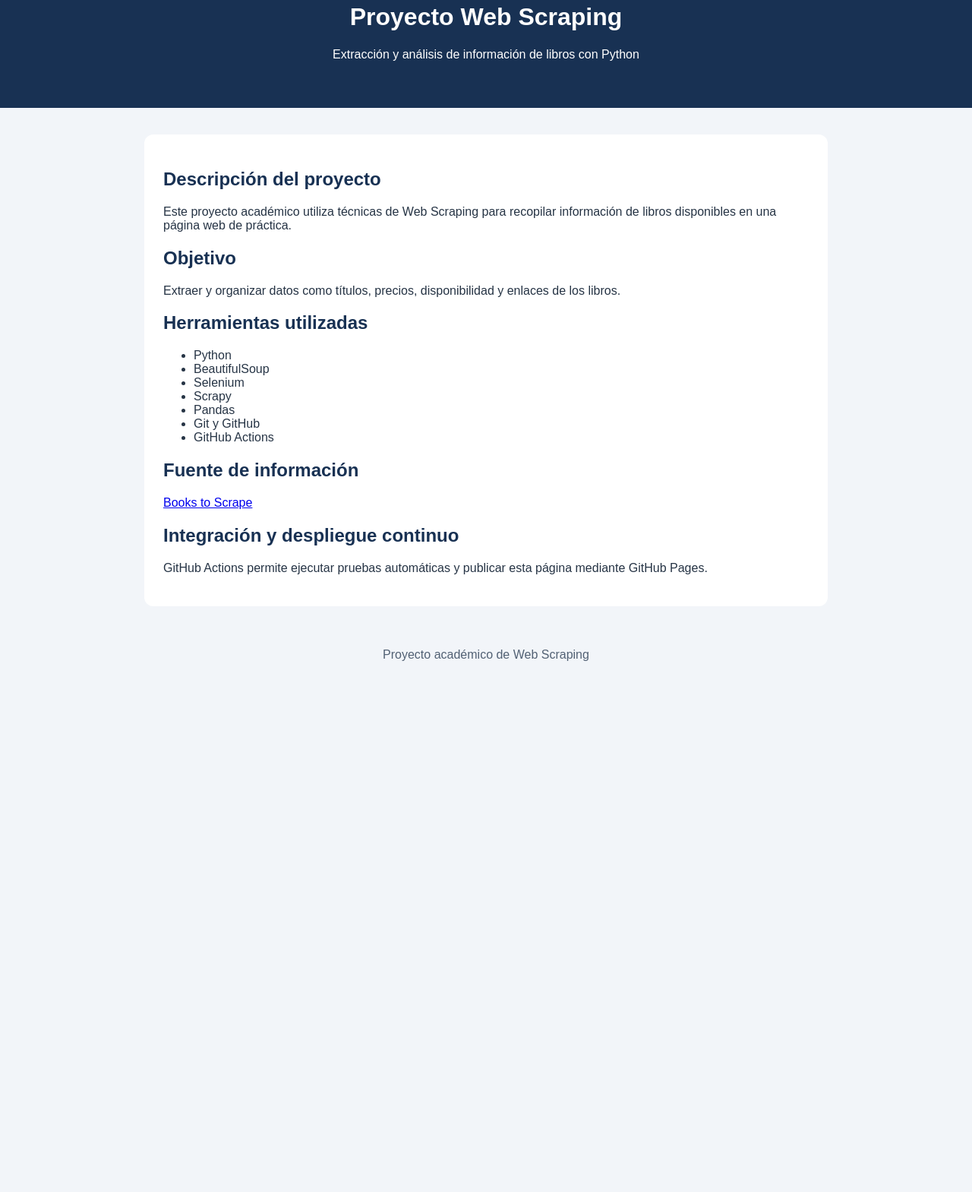
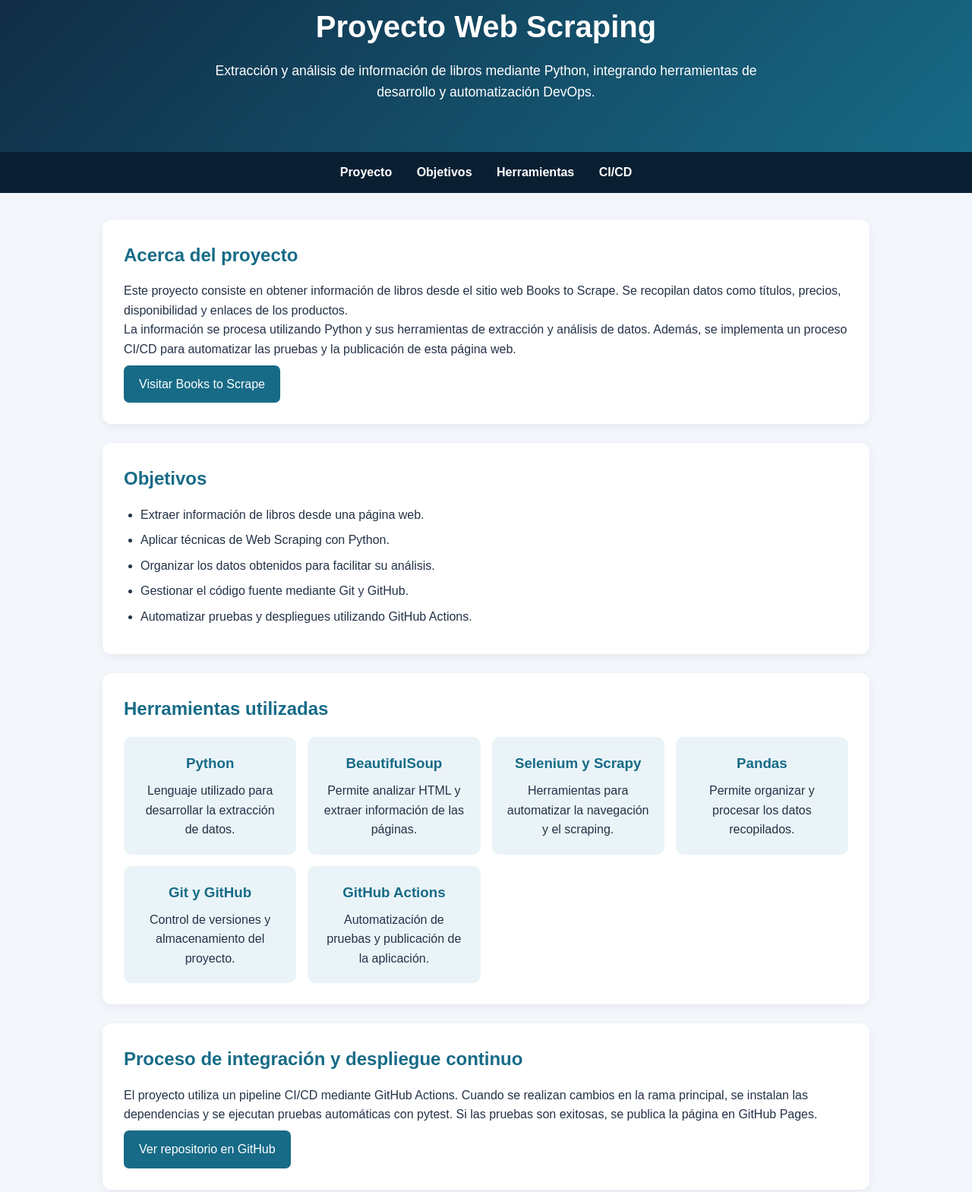
Before and after one commit to DiegoMauricioSuaza/PROYECTO-WEB-SCRAPING, a plain HTML site: page docs/index.html in a window 1280 px wide. Shown: the part 62-1631 px from the top of the page at 76% size. Before the commit the page ends 953 px from the top, so only its background shows below. Drawn offline with Linux system fonts and the light colour scheme.

Commit message:
Mejora de aplicacion e integracion del pipeline CI-CD

```diff
--- a/docs/index.html
+++ b/docs/index.html
@@ -4,84 +4,244 @@
 <head>
     <meta charset="UTF-8">
     <meta name="viewport" content="width=device-width, initial-scale=1.0">
-    <title>Proyecto Web Scraping</title>
+    <meta name="description" content="Proyecto académico de Web Scraping con Python y automatización CI/CD usando GitHub Actions.">
+    <title>Proyecto Web Scraping | Python y DevOps</title>
+
     <style>
+        * {
+            margin: 0;
+            padding: 0;
+            box-sizing: border-box;
+        }
+
         body {
             font-family: Arial, sans-serif;
-            margin: 0;
-            background: #f2f5f9;
-            color: #263445;
+            background: #f3f6fb;
+            color: #243247;
+            line-height: 1.6;
         }
+
         header {
-            background: #183153;
+            background: linear-gradient(135deg, #102a43, #176b87);
             color: white;
             text-align: center;
-            padding: 45px 20px;
+            padding: 65px 20px;
         }
+
+        header h1 {
+            font-size: 2.5rem;
+            margin-bottom: 12px;
+        }
+
+        header p {
+            max-width: 750px;
+            margin: auto;
+            font-size: 1.1rem;
+        }
+
+        nav {
+            background: #0b1f33;
+            padding: 14px;
+            text-align: center;
+        }
+
+        nav a {
+            color: white;
+            text-decoration: none;
+            margin: 0 14px;
+            font-weight: bold;
+        }
+
+        nav a:hover {
+            color: #71d1e8;
+        }
+
         main {
-            max-width: 850px;
+            max-width: 1050px;
             margin: 35px auto;
-            padding: 25px;
+            padding: 0 20px;
+        }
+
+        section {
             background: white;
+            padding: 28px;
+            margin-bottom: 25px;
             border-radius: 12px;
+            box-shadow: 0 3px 12px rgba(0,0,0,0.06);
         }
+
         h2 {
-            color: #183153;
+            color: #176b87;
+            margin-bottom: 15px;
         }
+
+        ul {
+            padding-left: 22px;
+        }
+
+        li {
+            margin-bottom: 8px;
+        }
+
+        .cards {
+            display: grid;
+            grid-template-columns: repeat(auto-fit, minmax(190px, 1fr));
+            gap: 15px;
+            margin-top: 18px;
+        }
+
+        .card {
+            background: #eaf4f8;
+            padding: 20px;
+            border-radius: 10px;
+            text-align: center;
+        }
+
+        .card h3 {
+            color: #176b87;
+            margin-bottom: 8px;
+        }
+
+        .button {
+            display: inline-block;
+            background: #176b87;
+            color: white;
+            padding: 12px 20px;
+            border-radius: 7px;
+            text-decoration: none;
+            margin: 8px 8px 0 0;
+        }
+
+        .button:hover {
+            background: #102a43;
+        }
+
         footer {
+            background: #0b1f33;
+            color: white;
             text-align: center;
-            padding: 20px;
-            color: #526174;
+            padding: 22px;
+            margin-top: 40px;
+        }
+
+        @media (max-width: 600px) {
+            header h1 {
+                font-size: 1.8rem;
+            }
+
+            nav a {
+                display: inline-block;
+                margin: 5px 8px;
+            }
+
+            section {
+                padding: 20px;
+            }
         }
     </style>
 </head>
+
 <body>
+
     <header>
         <h1>Proyecto Web Scraping</h1>
-        <p>Extracción y análisis de información de libros con Python</p>
+        <p>
+            Extracción y análisis de información de libros mediante Python,
+            integrando herramientas de desarrollo y automatización DevOps.
+        </p>
     </header>
 
+    <nav>
+        <a href="#proyecto">Proyecto</a>
+        <a href="#objetivos">Objetivos</a>
+        <a href="#herramientas">Herramientas</a>
+        <a href="#automatizacion">CI/CD</a>
+    </nav>
+
     <main>
-        <h2>Descripción del proyecto</h2>
-        <p>
-            Este proyecto académico utiliza técnicas de Web Scraping
-            para recopilar información de libros disponibles en una
-            página web de práctica.
-        </p>
 
-        <h2>Objetivo</h2>
-        <p>
-            Extraer y organizar datos como títulos, precios,
-            disponibilidad y enlaces de los libros.
-        </p>
+        <section id="proyecto">
+            <h2>Acerca del proyecto</h2>
+            <p>
+                Este proyecto consiste en obtener información de libros desde
+                el sitio web Books to Scrape. Se recopilan datos como títulos,
+                precios, disponibilidad y enlaces de los productos.
+            </p>
+            <p>
+                La información se procesa utilizando Python y sus herramientas
+                de extracción y análisis de datos. Además, se implementa un
+                proceso CI/CD para automatizar las pruebas y la publicación
+                de esta página web.
+            </p>
+            <a class="button"
+               href="https://books.toscrape.com/"
+               target="_blank" rel="noopener noreferrer">
+                Visitar Books to Scrape
+            </a>
+        </section>
 
-        <h2>Herramientas utilizadas</h2>
-        <ul>
-            <li>Python</li>
-            <li>BeautifulSoup</li>
-            <li>Selenium</li>
-            <li>Scrapy</li>
-            <li>Pandas</li>
-            <li>Git y GitHub</li>
-            <li>GitHub Actions</li>
-        </ul>
+        <section id="objetivos">
+            <h2>Objetivos</h2>
+            <ul>
+                <li>Extraer información de libros desde una página web.</li>
+                <li>Aplicar técnicas de Web Scraping con Python.</li>
+                <li>Organizar los datos obtenidos para facilitar su análisis.</li>
+                <li>Gestionar el código fuente mediante Git y GitHub.</li>
+                <li>Automatizar pruebas y despliegues utilizando GitHub Actions.</li>
+            </ul>
+        </section>
 
-        <h2>Fuente de información</h2>
-        <p>
-            <a href="https://books.toscrape.com/" target="_blank">
-                Books to Scrape
+        <section id="herramientas">
+            <h2>Herramientas utilizadas</h2>
+            <div class="cards">
+                <div class="card">
+                    <h3>Python</h3>
+                    <p>Lenguaje utilizado para desarrollar la extracción de datos.</p>
+                </div>
+                <div class="card">
+                    <h3>BeautifulSoup</h3>
+                    <p>Permite analizar HTML y extraer información de las páginas.</p>
+                </div>
+                <div class="card">
+                    <h3>Selenium y Scrapy</h3>
+                    <p>Herramientas para automatizar la navegación y el scraping.</p>
+                </div>
+                <div class="card">
+                    <h3>Pandas</h3>
+                    <p>Permite organizar y procesar los datos recopilados.</p>
+                </div>
+                <div class="card">
+                    <h3>Git y GitHub</h3>
+                    <p>Control de versiones y almacenamiento del proyecto.</p>
+                </div>
+                <div class="card">
+                    <h3>GitHub Actions</h3>
+                    <p>Automatización de pruebas y publicación de la aplicación.</p>
+                </div>
+            </div>
+        </section>
+
+        <section id="automatizacion">
+            <h2>Proceso de integración y despliegue continuo</h2>
+            <p>
+                El proyecto utiliza un pipeline CI/CD mediante GitHub Actions.
+                Cuando se realizan cambios en la rama principal, se instalan
+                las dependencias y se ejecutan pruebas automáticas con pytest.
+                Si las pruebas son exitosas, se publica la página en GitHub Pages.
+            </p>
+            <a class="button"
+               href="https://github.com/DiegoMauricioSuaza/PROYECTO-WEB-SCRAPING"
+               target="_blank" rel="noopener noreferrer">
+                Ver repositorio en GitHub
             </a>
-        </p>
+        </section>
 
-        <h2>Integración y despliegue continuo</h2>
-        <p>
-            GitHub Actions permite ejecutar pruebas automáticas y
-            publicar esta página mediante GitHub Pages.
-        </p>
     </main>
 
     <footer>
-        Proyecto académico de Web Scraping
+        <p>Proyecto académico de Web Scraping y DevOps</p>
+        <p>Desarrollado con Python, GitHub Actions y GitHub Pages</p>
     </footer>
+
 </body>
 </html>
```
Also changed, not shown: 4 other files.
